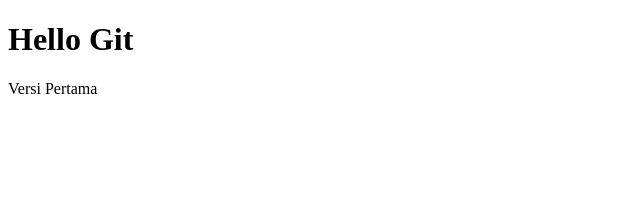
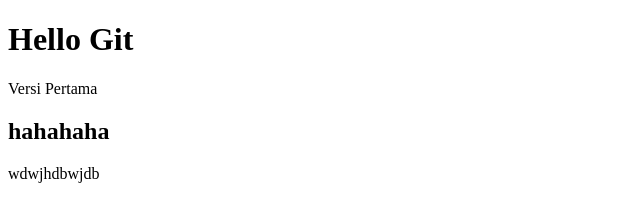
Before and after one commit to HelmiITK/hello-git, a plain HTML site: page index.html in a window 1280 px wide. Shown: the whole page, without its empty margins (0-640 px from the left). Drawn offline with Linux system fonts and the light colour scheme.

Commit message:
feature: new title

```diff
--- a/index.html
+++ b/index.html
@@ -8,5 +8,7 @@
 <body>
     <h1>Hello Git</h1>
     <p>Versi Pertama</p>
+    <h2>hahahaha</h2>
+    <p>wdwjhdbwjdb</p>
 </body>
 </html>
```
